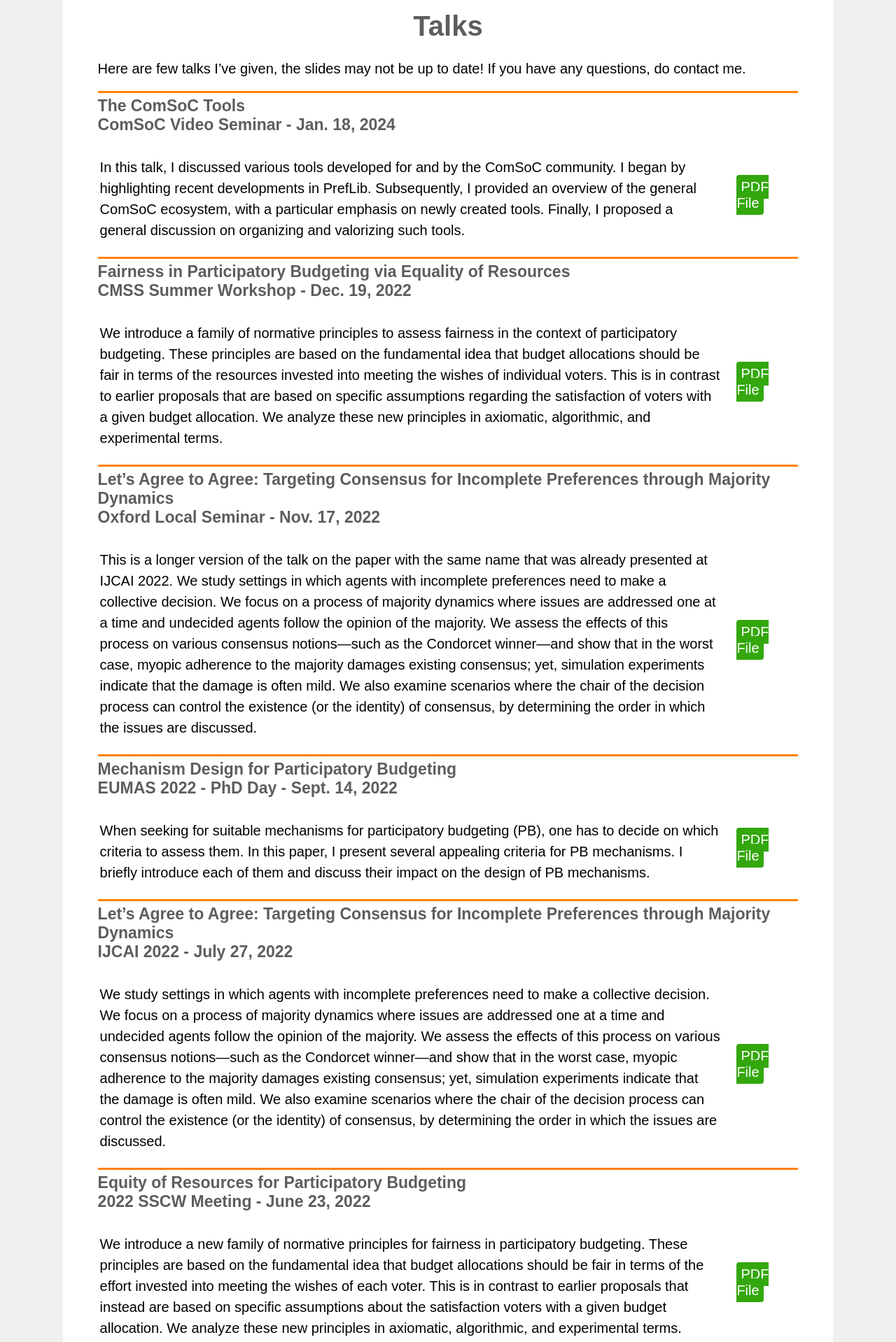
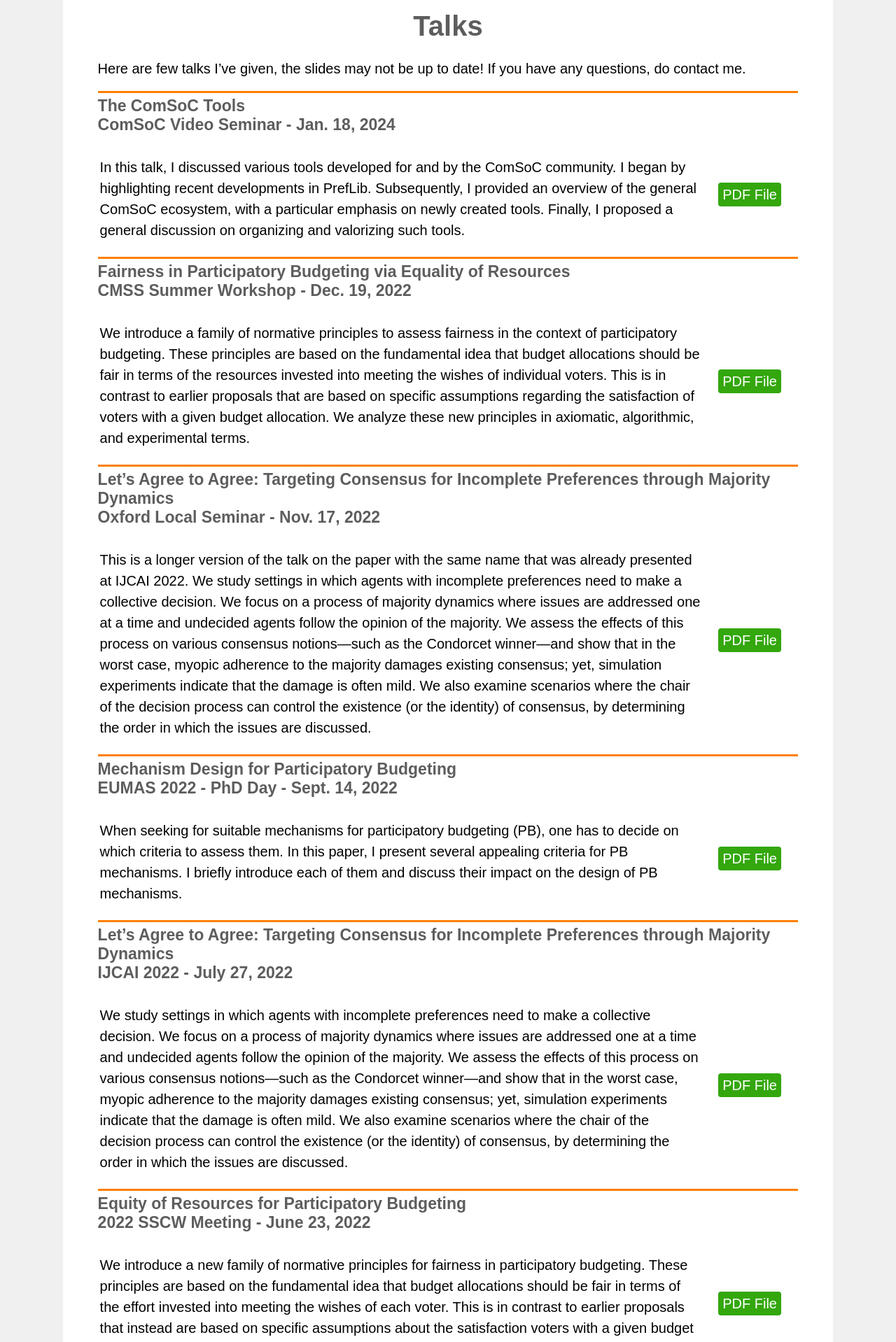
Before and after one commit to Simon-Rey/Personal-Website, a Jekyll site: the page built from docs/talks.md, in a window 1280 px wide. Shown: the part 369-2287 px from the top of the page at 70% size. Built offline with Jekyll 4.4.1, drawn with Linux system fonts in a browser that asks for light colours; some web fonts are replaced.

Commit message:
Style fix

```diff
--- a/docs/talks.md
+++ b/docs/talks.md
@@ -21,7 +21,7 @@ Here are few talks I've given, the slides may not be up to date! If you have any
 <td style="padding-right: 20px">
 <p>{{ talk.description | safe }}</p>
 </td>
-<td style="width: 85px;">
+<td style="width: 10ch;">
 {% if talk.pdf_file %}
 <span class="pdfButton">
 <a href="{{ talk.pdf_file }}" title="Link to the PDF file of the talk">PDF File</a>
```
